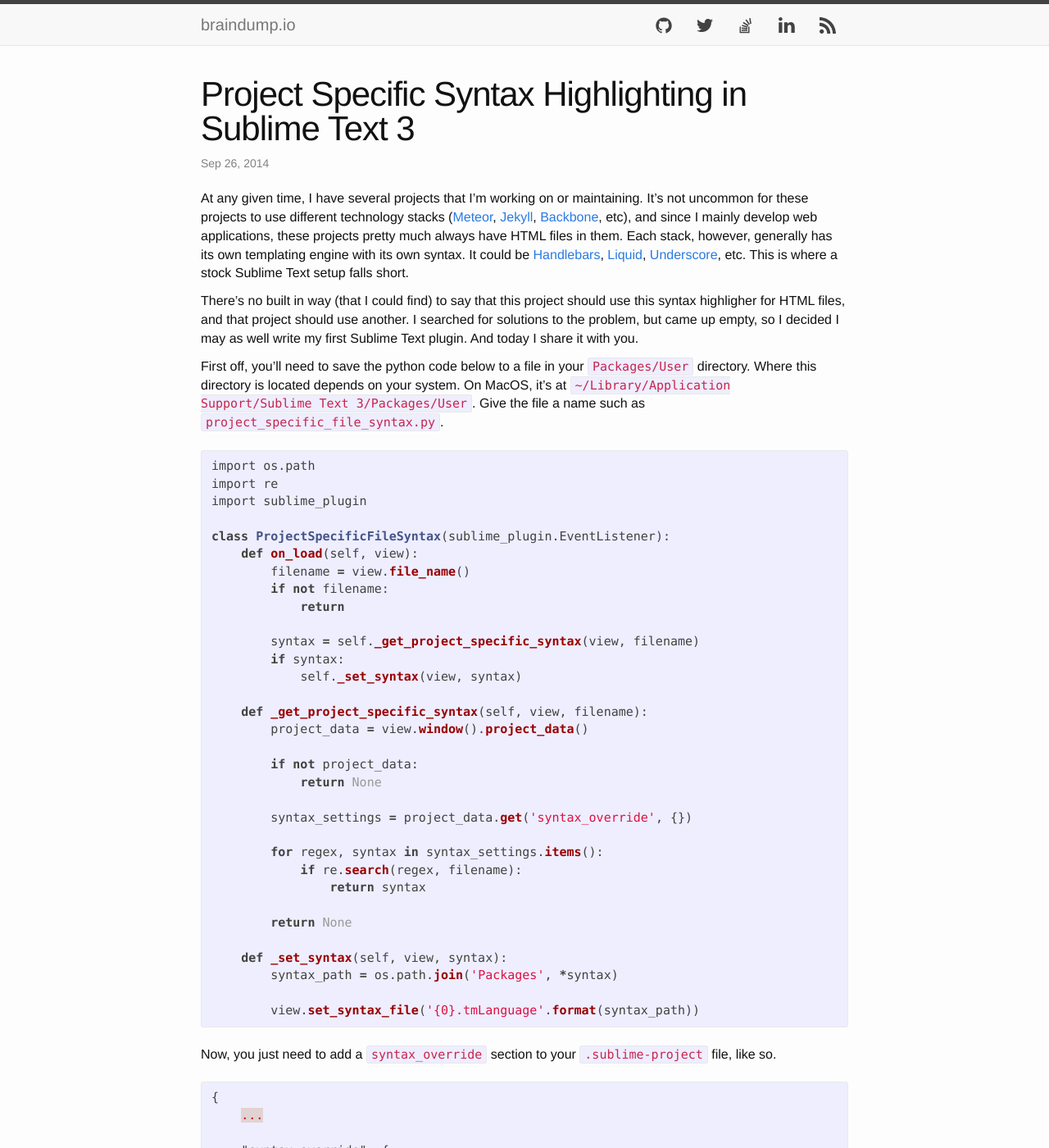
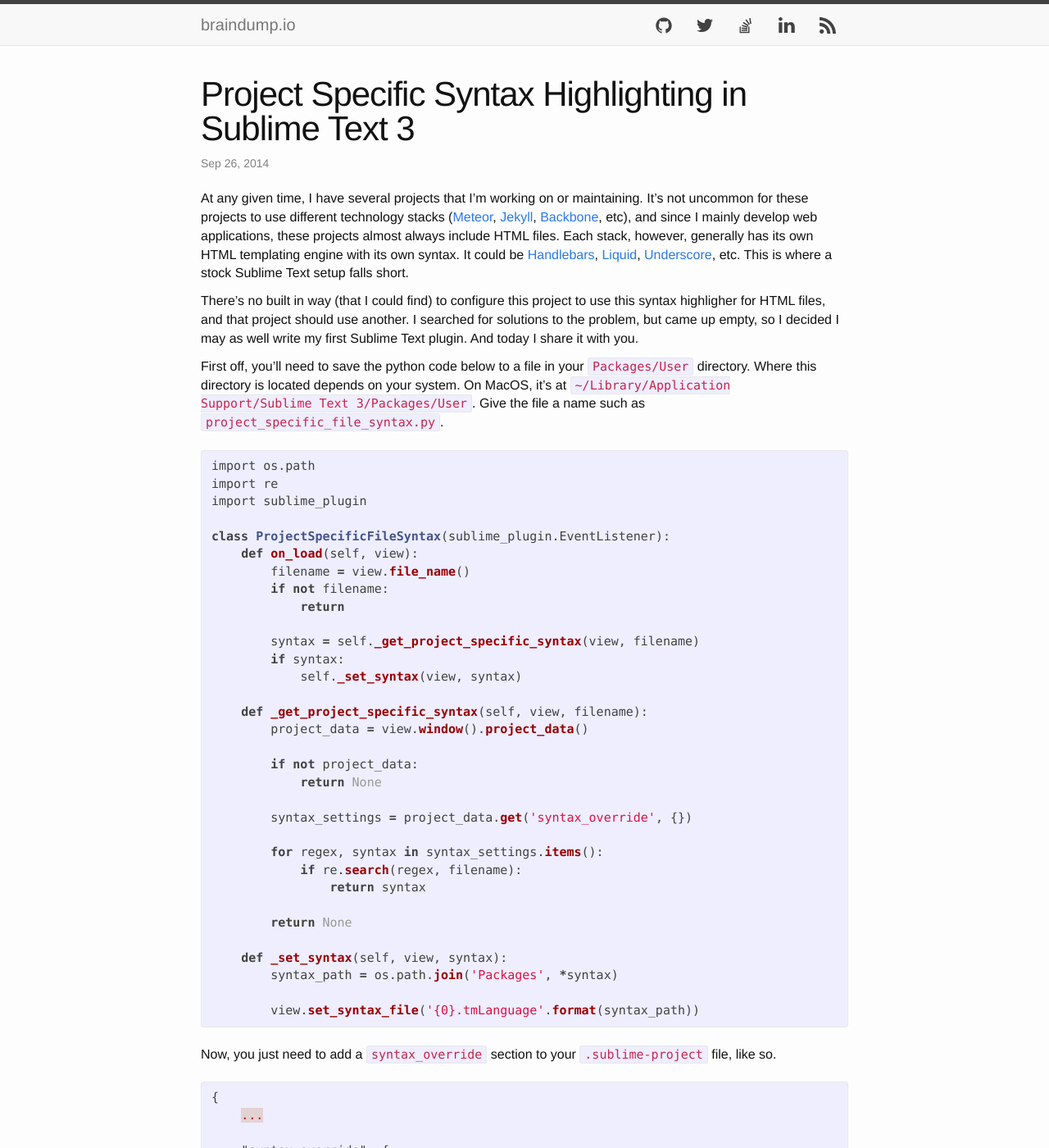
Before and after one commit to reywood/reywood.github.io, a Jekyll site: the page built from _posts/2014-09-26-project-specific-syntax-highlighting-in-sublime-text-3.md, in a window 1280 px wide and 1400 px high. Shown: the whole window at 82% size. Built offline with Jekyll 4.4.1, drawn with Linux system fonts in a browser that asks for light colours; nearby versions of some CDN libraries; comment, search, counter and statistics services are not loaded; some of the changed text lies outside the part shown.

Commit message:
Reword some things in "Project Specific Syntax Highlighting in Sublime Text 3" post

```diff
--- a/_posts/2014-09-26-project-specific-syntax-highlighting-in-sublime-text-3.md
+++ b/_posts/2014-09-26-project-specific-syntax-highlighting-in-sublime-text-3.md
@@ -8,9 +8,9 @@ categories:
 tags:
     - sublime-text
 ---
-At any given time, I have several projects that I'm working on or maintaining. It's not uncommon for these projects to use different technology stacks ([Meteor][meteor], [Jekyll][jekyll], [Backbone][backbone], etc), and since I mainly develop web applications, these projects pretty much always have HTML files in them. Each stack, however, generally has its own templating engine with its own syntax. It could be [Handlebars][handlebars], [Liquid][liquid], [Underscore][underscore], etc. This is where a stock Sublime Text setup falls short.
+At any given time, I have several projects that I'm working on or maintaining. It's not uncommon for these projects to use different technology stacks ([Meteor][meteor], [Jekyll][jekyll], [Backbone][backbone], etc), and since I mainly develop web applications, these projects almost always include HTML files. Each stack, however, generally has its own HTML templating engine with its own syntax. It could be [Handlebars][handlebars], [Liquid][liquid], [Underscore][underscore], etc. This is where a stock Sublime Text setup falls short.
 
-There's no built in way (that I could find) to say that this project should use this syntax highligher for HTML files, and that project should use another. I searched for solutions to the problem, but came up empty, so I decided I may as well write my first Sublime Text plugin. And today I share it with you.
+There's no built in way (that I could find) to configure this project to use this syntax highligher for HTML files, and that project should use another. I searched for solutions to the problem, but came up empty, so I decided I may as well write my first Sublime Text plugin. And today I share it with you.
 
 First off, you'll need to save the python code below to a file in your `Packages/User` directory. Where this directory is located depends on your system. On MacOS, it's at `~/Library/Application Support/Sublime Text 3/Packages/User`. Give the file a name such as `project_specific_file_syntax.py`.
 
@@ -61,7 +61,7 @@ Now, you just need to add a `syntax_override` section to your `.sublime-project`
 }
 {% endhighlight %}
 
-The `syntax_override` section can contain as many key/value pairs as you like. The key should be a regular expression that will be matched against the name of the file. The value should be an array containing two strings. The first string is the name of the package containing the syntax file and the second is the name of the syntax. Root around in Sublime Text's directory structure to find files that end with `.tmLanguage`. The names of these files (minus the `.tmLanguage` extension) are what you would use for the second string.
+The `syntax_override` section can contain as many key/value pairs as you like. The key should be a regular expression that will be matched against the name of the file. Note that the `.` in `.html` has to be escaped to `\.` since it will match any character otherwise. And since this is a JSON string, we need to escape the slash, so we end up with `\\.`. The value in the key/value pair should be an array containing two strings. The first string is the name of the package containing the syntax file and the second is the name of the syntax. Root around in Sublime Text's directory structure to find files that end with `.tmLanguage`. The names of these files (minus the `.tmLanguage` extension) are what you would use for the second string.
 
 I've only tested this with Sublime Text 3, but I'm sure it could be easily adapted to work with Sublime Text 2. Happy coding!
 
```
